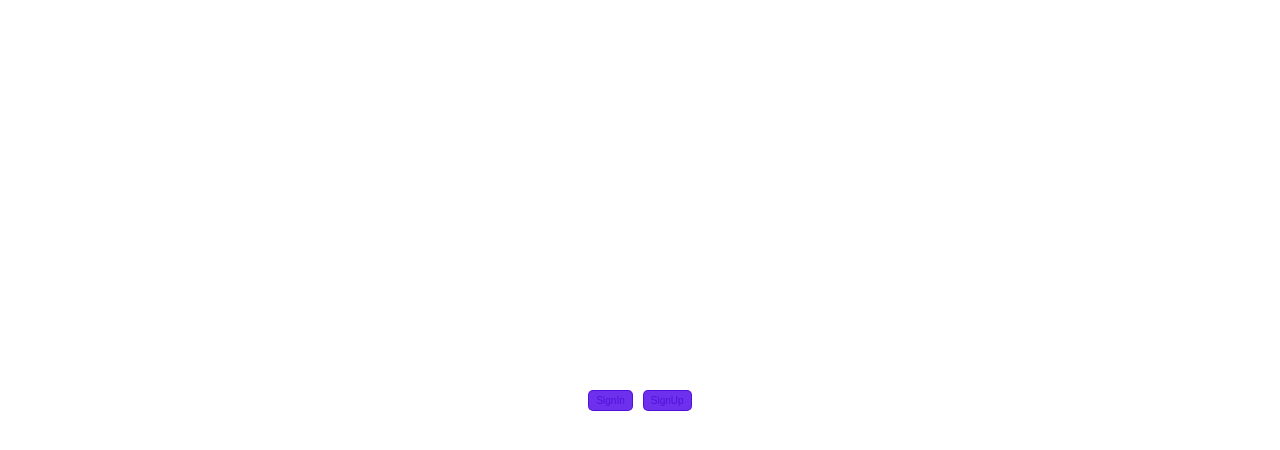
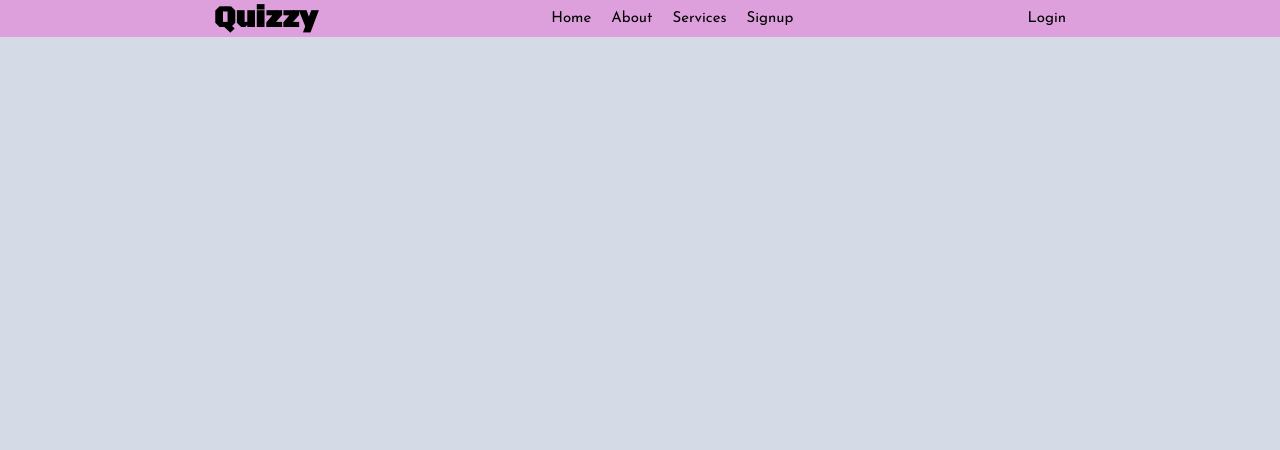
Before and after one commit to GenaNorman/React-QUIZZY, a React (Create React App) app: page / in a window 1280 px wide. Shown: the top 450 px of the page. Built offline with nearby package versions, Linux system fonts and the light colour scheme.

Commit message:
landing page initiated

```diff
--- a/package.json
+++ b/package.json
@@ -6,6 +6,7 @@
     "@testing-library/jest-dom": "^5.17.0",
     "@testing-library/react": "^13.4.0",
     "@testing-library/user-event": "^13.5.0",
+    "axios": "^1.7.7",
     "react": "^18.3.1",
     "react-dom": "^18.3.1",
     "react-file-picker": "^0.0.6",
--- a/src/components/Access/Home.jsx
+++ b/src/components/Access/Home.jsx
@@ -1,15 +1,20 @@
-import React from "react";
+import React    from "react";
+
+
 import { Link } from "react-router-dom";
 
 function Home() {
   return (
-    <div className="block">
-      <Link to="/signin">
-        <button className="btn">SignIn</button>
-      </Link>
-      <Link to="/signup">
-        <button className="btn">SignUp</button>
-      </Link>
+    <div className="header">
+      <div className="header__logo">Quizzy</div>
+      <ul className="header__nav">
+        <li className="header__nav--type">home</li>
+        <li className="header__nav--type">about</li>
+        <li className="header__nav--type">services</li>
+        <li className="header__nav--type">signup</li>
+      </ul>
+      <div className="header__access">Login</div>
+      {/* <img src="/images/home/land.png" alt="land" /> */}
     </div>
   );
 }
--- a/src/components/Access/_credential.scss
+++ b/src/components/Access/styles/_credential.scss
@@ -52,12 +52,10 @@ select {
   border: 1px solid white;
   border-radius: 0.3rem;
   //   box-shadow: -1px 2px 3px -1px var(--body-text-color);
-  &:focus {
-    outline: 2px solid var(--main-color);
-  }
+  outline: 2px solid var(--main-color);
+
 }
-option {
-}
+
 button {
   background-color: var(--main-color);
   border: 1px solid var(--main-color);
--- /dev/null
+++ b/src/components/Access/styles/landing.scss
@@ -0,0 +1,28 @@
+.header {
+  width: 100%;
+  display: flex;
+  justify-content: space-evenly;
+  align-items: center;
+  background-color: plum;
+  &__logo {
+    font-size: 3rem;
+    font-weight: 800;
+    font-family: black ops one;
+  }
+  &__nav {
+    display: flex;
+    align-items: center;
+    &--type {
+      font-size: 1.5rem;
+      margin-left: 2rem;
+      cursor: pointer;
+      text-transform: capitalize;
+    }
+  }
+  &__access {
+    font-size: 1.5rem;
+    margin-left: 2rem;
+    cursor: pointer;
+    text-transform: capitalize;
+  }
+}
--- a/src/components/Exams/HND/HndSpeciallties.jsx
+++ b/src/components/Exams/HND/HndSpeciallties.jsx
@@ -1,11 +1,17 @@
-import { useProvider } from "../../../context/HandlerContext";
-// import { useRef, useState } from "react";
-import { Link } from "react-router-dom";
+import { useProvider }       from "../../../context/HandlerContext";
+
+import { Link }              from "react-router-dom";
+
+import Popup                 from "reactjs-popup";
+
 import "reactjs-popup/dist/index.css";
-import Popup from "reactjs-popup";
+import { RxCross2 }          from "react-icons/rx";
+
 
 import { IoIosArrowForward } from "react-icons/io";
-import { RxCross2 } from "react-icons/rx";
+
+
+
 
 function HndSpecialties() {
   const {
@@ -37,7 +43,7 @@ function HndSpecialties() {
           <div className="flex">
             {/* /////////////////POPUP BOX//////////////////// */}
             <Popup
-              trigger={<button className="btn"> Add Department </button>}
+              trigger={<button className="btn"> Add  </button>}
               modal
               nested
             >
--- a/src/components/Exams/HND/Papers.jsx
+++ b/src/components/Exams/HND/Papers.jsx
@@ -1,10 +1,42 @@
-import { initialCaseStudy } from "../../../data/PapersCategory";
-import { TbArrowsSort } from "react-icons/tb";
-import { Link } from "react-router-dom";
-import { useProvider } from "../../../context/HandlerContext";
-import Topics from "./Topics";
+import { initialCaseStudy }                from "../../../data/PapersCategory";
+import { TbArrowsSort }                    from "react-icons/tb";
+
+import { useProvider }                     from "../../../context/HandlerContext";
+import Topics                              from "./Topics";
+
+import { Link }                            from "react-router-dom";
+
+
+
+import axios                               from 'axios';
+
+import { useEffect, useState }             from "react";
+
+
+
+
+
+
+
+
 function Papers() {
+  const [departments, setDepartments] = useState([]);
   const { nextTab, handleNextTab } = useProvider();
+
+  useEffect(() => {
+    const fetchDepartments = async () => {
+      try {
+        const response = await axios.get('https://quizzy-react-adapt.onrender.com/api/departments');
+        console.log('Fetched departments:', response.data);  // Log the result to the console
+        setDepartments(response.data);
+      } catch (error) {
+        console.error('Error fetching departments:', error);
+      }
+    };
+
+    fetchDepartments();
+  }, []);
+
   return (
     <>
       <div className="slogan__box">
--- a/src/components/_component.scss
+++ b/src/components/_component.scss
@@ -3,5 +3,8 @@
 @import "../components/styles/HND/paper";
 @import "../components/styles/Dashboard/student";
 
-// #########################SECURITY ACCESS#############
-@import "../components/Access/credential";
+
+// #####################LANDING PAGE AND SIGNUP###############
+@import "./Access/styles/credential";
+@import"./Access/styles/landing.scss";
+@import"./Access/styles/mobiles/m_landing.scss";
```
Also changed, not shown: src/components/dashboard/StudentDashboard.jsx (+6 -7 lines), public/images/home/land.png (added), src/components/Access/styles/mobiles/m_landing.scss (added), 1 other file (tests, documents, lock files or other folders).
